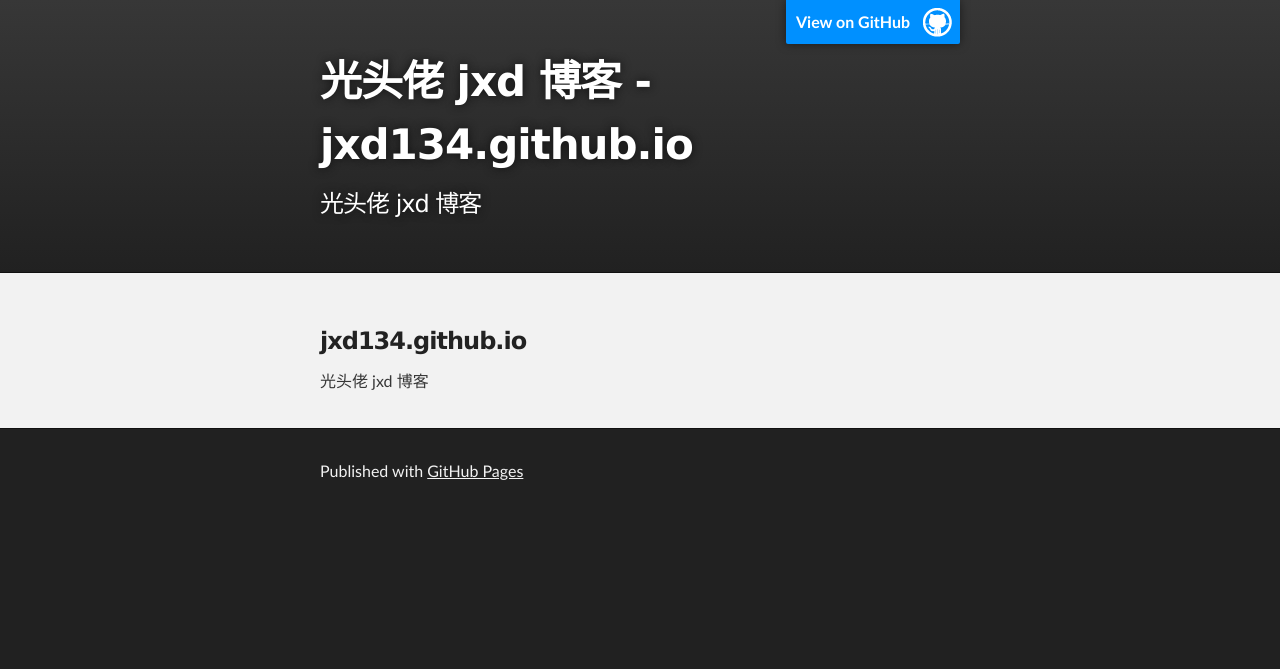
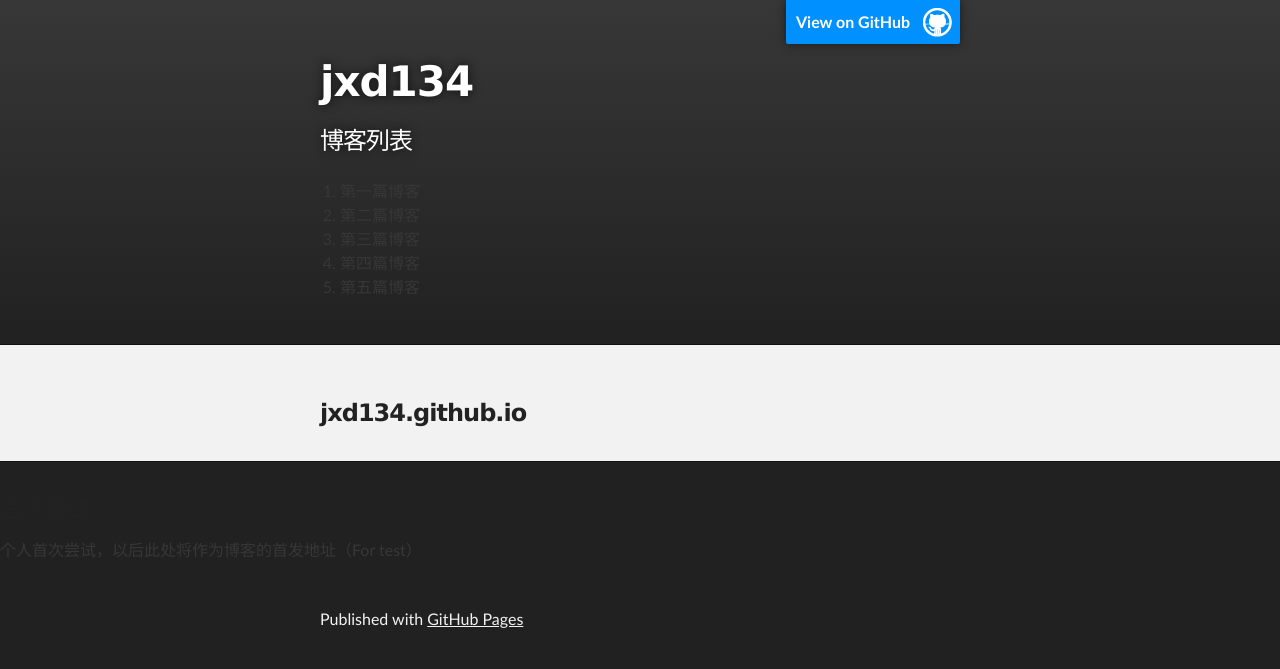
Before and after one commit to jxd134/jxd134.github.io, a plain HTML site: page index.html in a window 1280 px wide. Drawn offline with Linux system fonts and the light colour scheme.

Commit message:
initial commit

```diff
--- a/index.html
+++ b/index.html
@@ -4,11 +4,11 @@
 <head>
   <meta charset='utf-8'>
   <meta http-equiv="X-UA-Compatible" content="chrome=1">
-    <meta name="description" content="光头佬 jxd 博客 - jxd134.github.io : 光头佬 jxd 博客">
+  <meta name="description" content="jxd134博客">
 
   <link rel="stylesheet" type="text/css" media="screen" href="stylesheets/stylesheet.css">
 
-    <title>光头佬 jxd 博客 - jxd134.github.io</title>
+  <title>jxd134博客</title>
 </head>
 
 <body>
@@ -17,10 +17,15 @@
   <div id="header_wrap" class="outer">
     <header class="inner">
       <a id="forkme_banner" href="https://github.com/jxd134">View on GitHub</a>
-
-          <h1 id="project_title">光头佬 jxd 博客 - jxd134.github.io</h1>
-          <h2 id="project_tagline">光头佬 jxd 博客</h2>
-
+      <h1 id="project_title">jxd134</h1>
+      <h2 id="project_tagline">博客列表</h2>
+      <ol>
+        <li>第一篇博客</li>
+        <li>第二篇博客</li>
+        <li>第三篇博客</li>
+        <li>第四篇博客</li>
+        <li>第五篇博客</li>
+      </ol>
     </header>
   </div>
 
@@ -29,10 +34,15 @@
     <section id="main_content" class="inner">
       <h3>
         <a id="jxd134githubio" class="anchor" href="#jxd134githubio" aria-hidden="true"><span class="octicon octicon-link"></span></a>jxd134.github.io</h3>
-
-<p>光头佬 jxd 博客</p>
     </section>
   </div>
+
+  <h2>
+    <h3>首次尝试</h3>
+    <p>
+      个人首次尝试，以后此处将作为博客的首发地址（For test）
+    </p>
+  </h2>
 
   <!-- FOOTER  -->
   <div id="footer_wrap" class="outer">
@@ -40,8 +50,6 @@
       <p>Published with <a href="https://pages.github.com">GitHub Pages</a></p>
     </footer>
   </div>
+</body>
 
-
-
-  </body>
 </html>
```
Lines whose indentation alone changed are shown as unchanged.
